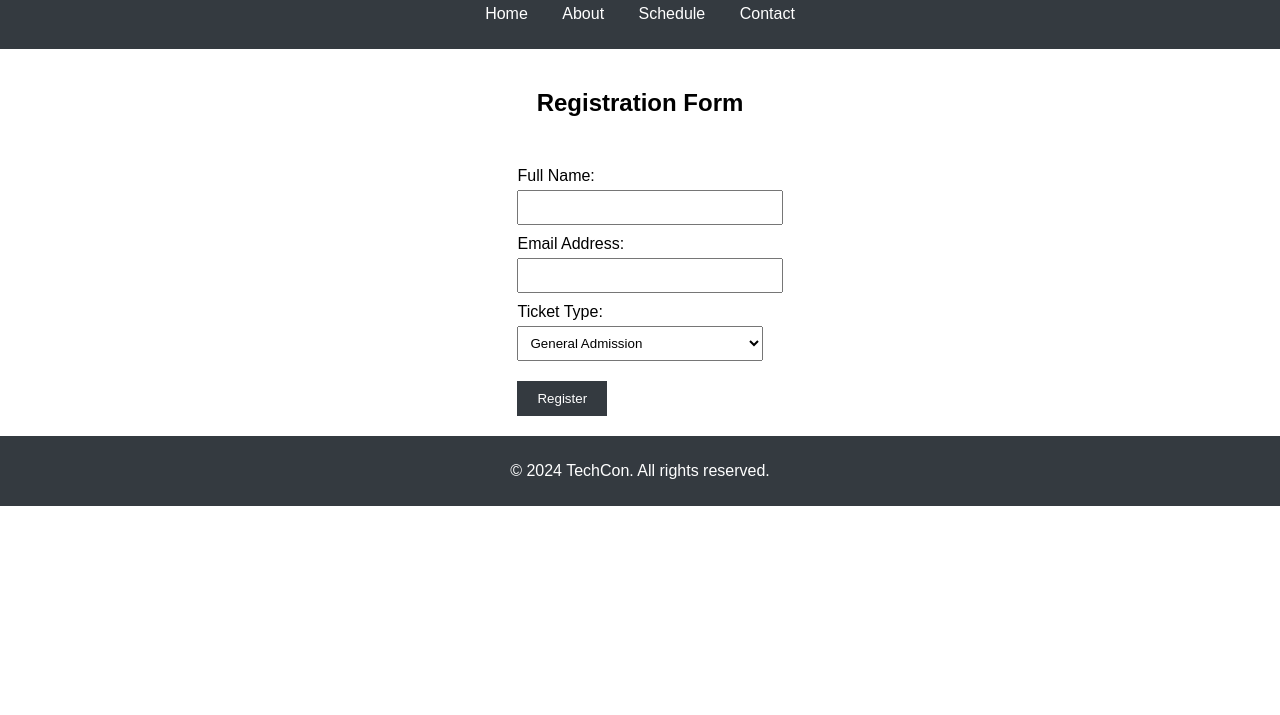
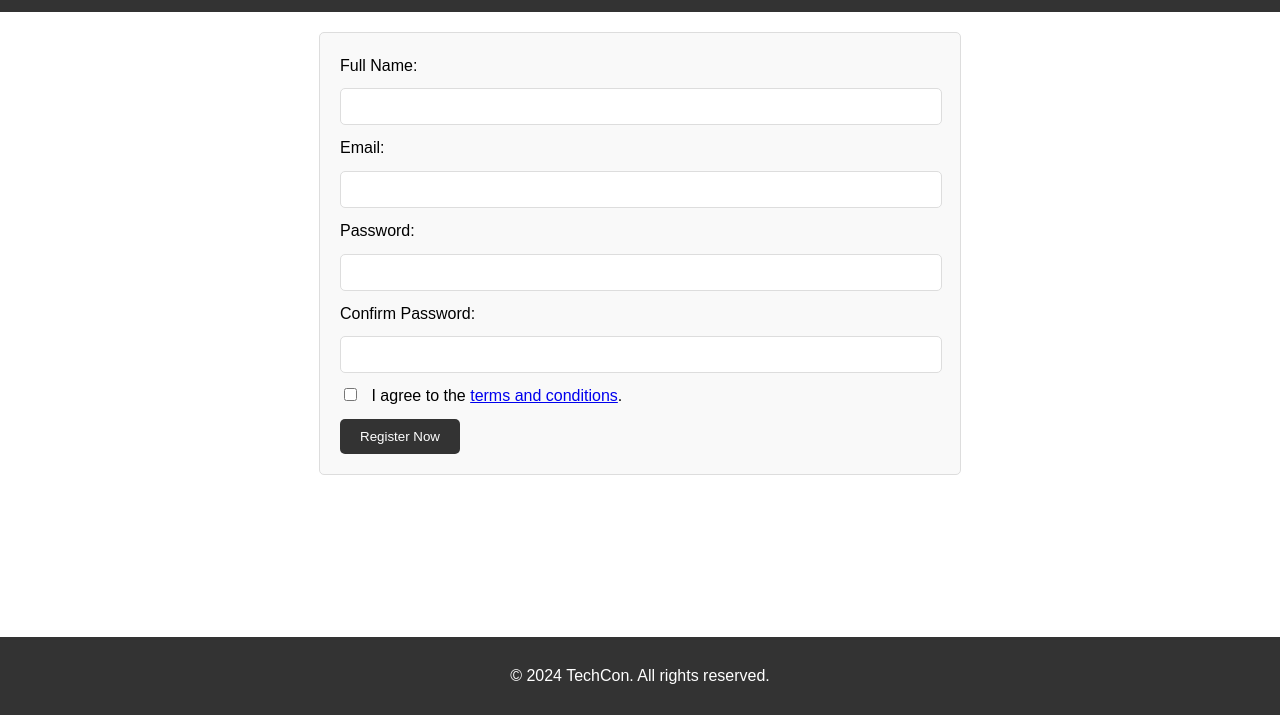
Before and after one commit to FatimaezzahraMarouani/TechCon_HTML, a plain HTML site: page register.html in a window 1280 px wide. Shown: the part 85-800 px from the top of the page. Drawn offline with Linux system fonts and the light colour scheme.

```diff
--- a/register.html
+++ b/register.html
@@ -3,27 +3,33 @@
 <head>
     <meta charset="UTF-8">
     <meta name="viewport" content="width=device-width, initial-scale=1.0">
-    <title>Register - TechCon 2024</title>
+    <title>Register for TechCon 2024</title>
+    <link rel="stylesheet" href="styles.css"> <!-- Optional: Link your CSS file -->
     <style>
+        /* Optional inline styles */
         body {
             font-family: Arial, sans-serif;
+            line-height: 1.6;
             margin: 0;
             padding: 0;
         }
-        header, footer {
-            background-color: #343a40;
+        header {
+            background-color: #333;
             color: #fff;
-            padding: 10px 0;
-            text-align: center;
+            padding: 10px 20px;
+        }
+        header h1 {
+            margin: 0;
+            font-size: 2em;
         }
         nav ul {
             list-style-type: none;
             padding: 0;
-            text-align: center;
+            margin: 0;
         }
         nav ul li {
             display: inline;
-            margin: 0 15px;
+            margin-right: 10px;
         }
         nav ul li a {
             color: #fff;
@@ -31,29 +37,47 @@
         }
         main {
             padding: 20px;
-            text-align: center;
         }
         form {
-            display: inline-block;
-            text-align: left;
-            margin-top: 20px;
+            max-width: 600px;
+            margin: 0 auto;
+            background: #f9f9f9;
+            padding: 20px;
+            border: 1px solid #ddd;
+            border-radius: 5px;
         }
-        label {
+        form label {
             display: block;
-            margin-top: 10px;
+            margin-bottom: 10px;
         }
-        input, select {
-            width: 100%;
-            padding: 8px;
-            margin-top: 5px;
+        form input[type="text"],
+        form input[type="email"],
+        form input[type="password"] {
+            width: calc(100% - 20px);
+            padding: 10px;
+            margin-bottom: 10px;
+            border: 1px solid #ddd;
+            border-radius: 5px;
         }
-        button {
-            margin-top: 20px;
+        form input[type="checkbox"] {
+            margin-right: 10px;
+        }
+        form button {
             padding: 10px 20px;
-            background-color: #343a40;
+            background-color: #333;
             color: #fff;
             border: none;
+            border-radius: 5px;
             cursor: pointer;
+        }
+        footer {
+            background-color: #333;
+            color: #fff;
+            text-align: center;
+            padding: 10px 0;
+            position: fixed;
+            bottom: 0;
+            width: 100%;
         }
     </style>
 </head>
@@ -69,27 +93,30 @@
             </ul>
         </nav>
     </header>
+
     <main>
-        <section>
-            <h2>Registration Form</h2>
-            <form action="#" method="post">
-                <label for="name">Full Name:</label>
-                <input type="text" id="name" name="name" required>
+        <form action="submit_registration.php" method="post">
+            <label for="fullname">Full Name:</label>
+            <input type="text" id="fullname" name="fullname" required>
 
-                <label for="email">Email Address:</label>
-                <input type="email" id="email" name="email" required>
+            <label for="email">Email:</label>
+            <input type="email" id="email" name="email" required>
 
-                <label for="ticket">Ticket Type:</label>
-                <select id="ticket" name="ticket">
-                    <option value="general">General Admission</option>
-                    <option value="vip">VIP Admission</option>
-                    <option value="student">Student Admission</option>
-                </select>
+            <label for="password">Password:</label>
+            <input type="password" id="password" name="password" required>
 
-                <button type="submit">Register</button>
-            </form>
-        </section>
+            <label for="confirm_password">Confirm Password:</label>
+            <input type="password" id="confirm_password" name="confirm_password" required>
+
+            <label>
+                <input type="checkbox" name="terms" required>
+                I agree to the <a href="terms.html" target="_blank">terms and conditions</a>.
+            </label>
+
+            <button type="submit">Register Now</button>
+        </form>
     </main>
+
     <footer>
         <p>&copy; 2024 TechCon. All rights reserved.</p>
     </footer>
```
